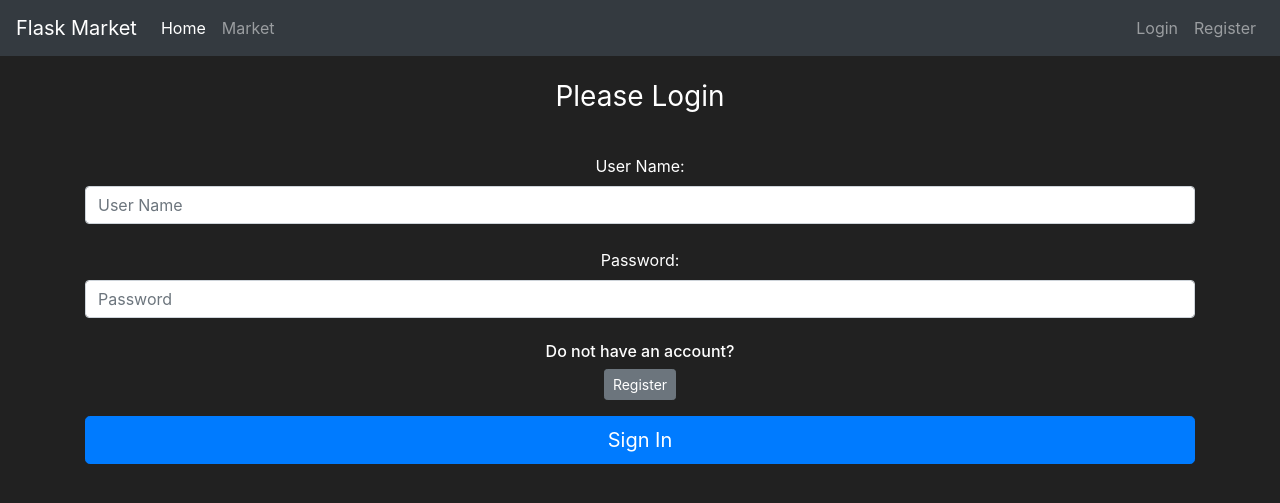
After one commit to PietroDelCorona/e-commerce_with_flask, a Flask app: page /login in a window 1280 px wide. The commit adds this page. Shown: the top 503 px of the page. Run offline with Flask 3, Linux system fonts and the light colour scheme; some libraries are stand-ins or nearby versions.

Commit message:
user authentication, login form

```diff
--- a/market/__init__.py
+++ b/market/__init__.py
@@ -1,9 +1,13 @@
 from flask import Flask
 from flask_sqlalchemy import SQLAlchemy
+from flask_bcrypt import Bcrypt
+from flask_login import LoginManager
 
 app = Flask(__name__)
 app.config['SQLALCHEMY_DATABASE_URI'] = 'sqlite:///market.db'
 app.config['SECRET_KEY'] = '9d2bfccb58d1b5c18f4bcc73'
 db = SQLAlchemy(app)
+bcrypt = Bcrypt(app)
+login_manager = LoginManager(app)
 
 from market import routes
--- a/market/forms.py
+++ b/market/forms.py
@@ -18,3 +18,8 @@ class RegisterForm(FlaskForm):
     password1 = PasswordField(label='Password:', validators=[Length(min=6), DataRequired()])
     password2 = PasswordField(label='Confirm Password:', validators=[EqualTo('password1'), DataRequired()])
     submit = SubmitField(label='Create Account')
+
+class LoginForm(FlaskForm):
+    username = StringField(label='User Name:', validators=[DataRequired()])
+    password = PasswordField(label='Password:', validators=[DataRequired()])
+    submit = SubmitField(label='Sign In')
--- a/market/routes.py
+++ b/market/routes.py
@@ -1,8 +1,9 @@
 from flask import render_template, redirect, url_for, flash
 from market import app
 from market.models import Item, User
-from market.forms import RegisterForm
+from market.forms import RegisterForm, LoginForm
 from market import db
+from flask_login import login_user
 
 @app.route("/")
 @app.route("/home")
@@ -20,7 +21,7 @@ def register_page():
     if form.validate_on_submit():
         user_to_create = User(username=form.username.data,
                               email_address=form.email_address.data,
-                              password_hash=form.password1.data)
+                              password=form.password1.data)
         db.session.add(user_to_create)
         db.session.commit()
         return redirect(url_for('market_page'))
@@ -30,6 +31,22 @@ def register_page():
 
     return render_template('register.html', form=form)
 
+@app.route("/login", methods=['GET', 'POST'])
+def login_page():
+    form =  LoginForm()
+    if form.validate_on_submit():
+        attempted_user = User.query.filter_by(username=form.username.data).first()
+        if attempted_user and attempted_user.check_password_correction(
+            attempted_password=form.password.data
+        ):
+            login_user(attempted_user)
+            flash(f'Sucess! You are logged in as: {attempted_user.username}', category='success')
+            return redirect(url_for('market_page'))
+        else:
+            flash('Username and password are not match! Please try again', category='danger')
+
+    return render_template('login.html', form=form)
+
 
 if __name__ == "__main__":
     app.run(debug=True)
--- a/market/templates/base.html
+++ b/market/templates/base.html
@@ -6,6 +6,7 @@
       <meta name="viewport" content="width=device-width, initial-scale=1, shrink-to-fit=no">
       <!-- Bootstrap CSS -->
       <link rel="stylesheet" href="https://cdn.jsdelivr.net/npm/bootstrap@4.5.3/dist/css/bootstrap.min.css" integrity="sha384-TX8t27EcRE3e/ihU7zmQxVncDAy5uIKz4rEkgIXeMed4M0jlfIDPvg6uqKI2xXr2" crossorigin="anonymous">
+      <link rel="stylesheet" href="https://cdn.jsdelivr.net/npm/bootstrap-icons@1.10.5/font/bootstrap-icons.css">
       <title>
         {% block title %}
 
@@ -35,14 +36,35 @@
                         <a class="nav-link" href="{{ url_for('market_page') }}">Market</a>
                     </li>
                 </ul>
+                {% if current_user.is_authenticated %}
                 <ul class="navbar-nav ms-auto">
                     <li class="nav-item">
-                        <a class="nav-link" href="#">Login</a>
+                        <a class="nav-link" style="color: lawngreen; font-weight: bold">
+                            <i class="bi bi-cash-coin"></i>
+                            {{ current_user.prettier_budget}}
+                        </a>
+                    </li>
+                </ul>
+                <ul class="navbar-nav ms-auto">
+                    <li class="nav-item">
+                        <a class="nav-link">Welcome, {{ current_user.username }}</a>
+                    </li>
+                </ul>
+                <ul class="navbar-nav ms-auto">
+                    <li class="nav-item">
+                        <a class="nav-link" href="#">Logout</a>
+                    </li>
+                </ul>
+                {% else %}
+                <ul class="navbar-nav ms-auto">
+                    <li class="nav-item">
+                        <a class="nav-link" href="{{ url_for('login_page') }}">Login</a>
                     </li>
                     <li class="nav-item">
                         <a class="nav-link" href="{{ url_for('register_page') }}">Register</a>
                     </li>
                 </ul>
+                {% endif %}
             </div>
         </nav>
         {% with messages = get_flashed_messages(with_categories=true) %}
--- /dev/null
+++ b/market/templates/login.html
@@ -0,0 +1,39 @@
+{% extends 'base.html' %}
+{% block title %}
+    Login Page
+{% endblock %}
+
+{% block content %}
+<body class="text-center">
+    <div class="container">
+        <form method="POST" class="form-signin" style="color: white">
+            {{ form.hidden_tag() }}
+            <br>
+            <h1 class="h3 mb-3 font-weight-normal">
+                Please Login
+            </h1>
+            <br>
+            {{ form.username.label() }}
+            {{ form.username(class="form-control", placeholder="User Name") }}
+
+            <br>
+
+            {{ form.password.label() }}
+            {{ form.password(class="form-control", placeholder="Password") }}
+
+            <br>
+
+            <div class="checkbox mb-3">
+                <h6>Do not have an account?</h6>
+                <a class="btn btn-sm btn-secondary" href="{{ url_for('register_page') }}">Register</a>
+            </div>
+
+            {{ form.submit(class="btn btn-lg btn-block btn-primary") }}
+
+        </form>
+    </div>
+
+</body>
+
+
+{% endblock %}
```
Also changed, not shown: market/models.py (+27 -2 lines), market/templates/register.html (+6 -1 lines).
